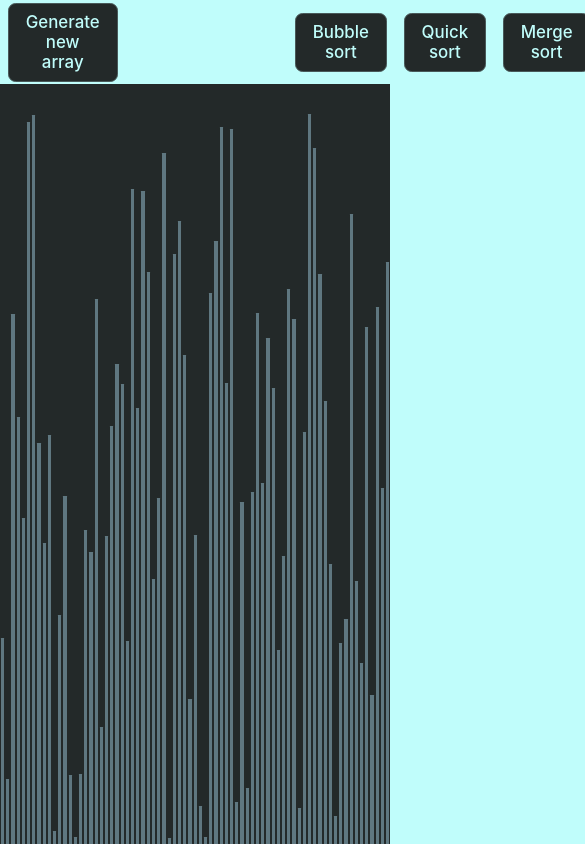
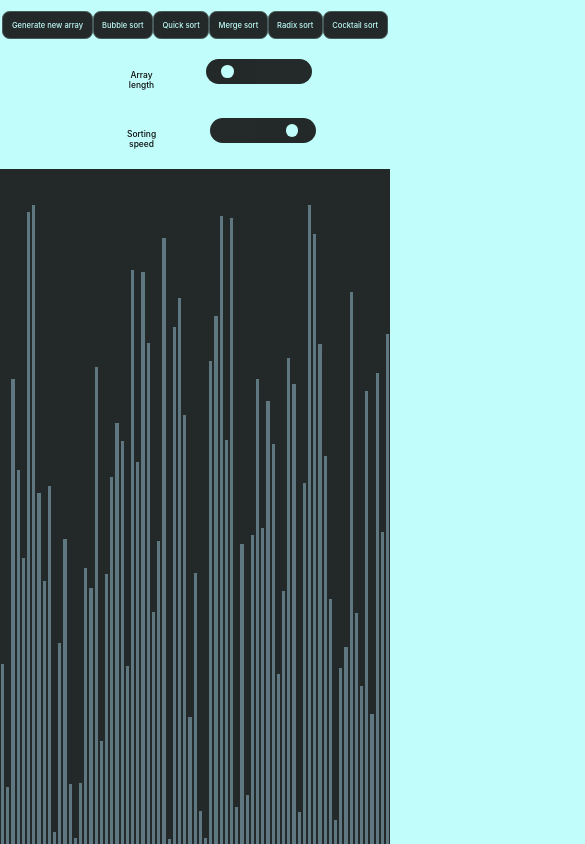
Before and after one commit to JanMDahl/VisualAlgorithms, a React (Create React App) app: page / in a window 390 px wide. Shown: the top 844 px of the page, 585 px wide, since content can reach past the window. Built offline with nearby package versions, Linux system fonts and the light colour scheme.

Commit message:
mobile changes

```diff
--- a/src/App.css
+++ b/src/App.css
@@ -12,6 +12,13 @@ html {
   background-color: #131313;
   opacity: 0.9;
   overflow: hidden;
+}
+
+.slider-container {
+  display: flex;
+  flex-direction: row;
+  justify-content: center;
+  align-items: center;
 }
 
 
@@ -129,3 +136,52 @@ input[type=range]::-webkit-slider-thumb {
   background: #C0FDFB;
 
 }
+
+/* css for iPhone */
+
+@media only screen and (max-width: 600px) {
+  .array-container {
+    height: 80vh;
+  }
+  .button-container {
+    height: 20vh;
+    flex-wrap: wrap;
+    justify-content: center;
+  }
+
+  .slider-container {
+    padding-left: 2vh;
+    padding-right: 2vh;
+    text-align: center;
+
+  }
+  button {
+    font-size: 0.9vh;
+    padding-left: 1vh;
+    padding-right: 1vh;
+    padding-top: 1vh;
+    padding-bottom: 1vh;
+    margin: 0;
+  }
+  #generate-button {
+    margin-right: 0vh;
+    margin-left: 0vh;
+  }
+  p {
+    font-size: 1vh;
+    margin-right: 0.4vh;
+    display: inline-block;
+  }
+  input[type=range]::-webkit-slider-thumb {
+    height: 1.5vh;
+    width: 1.5vh;
+  }
+  input[type=range] {
+    width: 25vw;
+    height: 3vh;
+    margin-top: -2vh;
+  }
+  .input {
+    width: 14vw;
+  }
+}
--- a/src/App.tsx
+++ b/src/App.tsx
@@ -299,18 +299,22 @@ function App() {
         <button onClick={() => mergeSort(array, 0, array.length - 1)} id="sort">Merge sort</button>
         <button onClick={() => radixSort(array, array.length)} id="sort">Radix sort</button>
         <button onClick={() => cocktailSort(array)} id="sort">Cocktail sort</button>
-        <p>Array length</p>
-        <input max={525} min={10} type="range" className="input" defaultValue={arrayLength} onChange={(e) => {
-          setArray(generateArray(e.target.valueAsNumber))
-          setArrayLength(e.target.valueAsNumber)
-        }}></input>
+        <div className="slider-container">
+          <p>Array length</p>
+          <input max={525} min={10} type="range" className="input" defaultValue={arrayLength} onChange={(e) => {
+            setArray(generateArray(e.target.valueAsNumber))
+            setArrayLength(e.target.valueAsNumber)
+          }}></input>
+        </div>
+        <div className="slider-container">
         <p>Sorting speed</p>
         <input max={-2} min={-150} type="range" className="input" value={tickMs} onChange={(e) => setTickMs(e.target.valueAsNumber)}></input>
+        </div>
       </div>
       <div className="array-container">
         {array.map((elem) => (<div className="array-bar" style={{
-          height: (elem.value / 23) + "vh",
-          width: `${(1 / array.length) * 95}%`,
+          height: (elem.value / 21) + "%",
+          width: `${(1 / array.length) * 100}%`,
           backgroundColor: elem.isChanging ? "#006E90" : elem.isAlsoChanging ? "#FF6F59" : elem.isDone ? "#C0FDFB" : elem.isPivot ? "#FCAA67" : "#5D737E"
         }}></div>))}
       </div>
```
